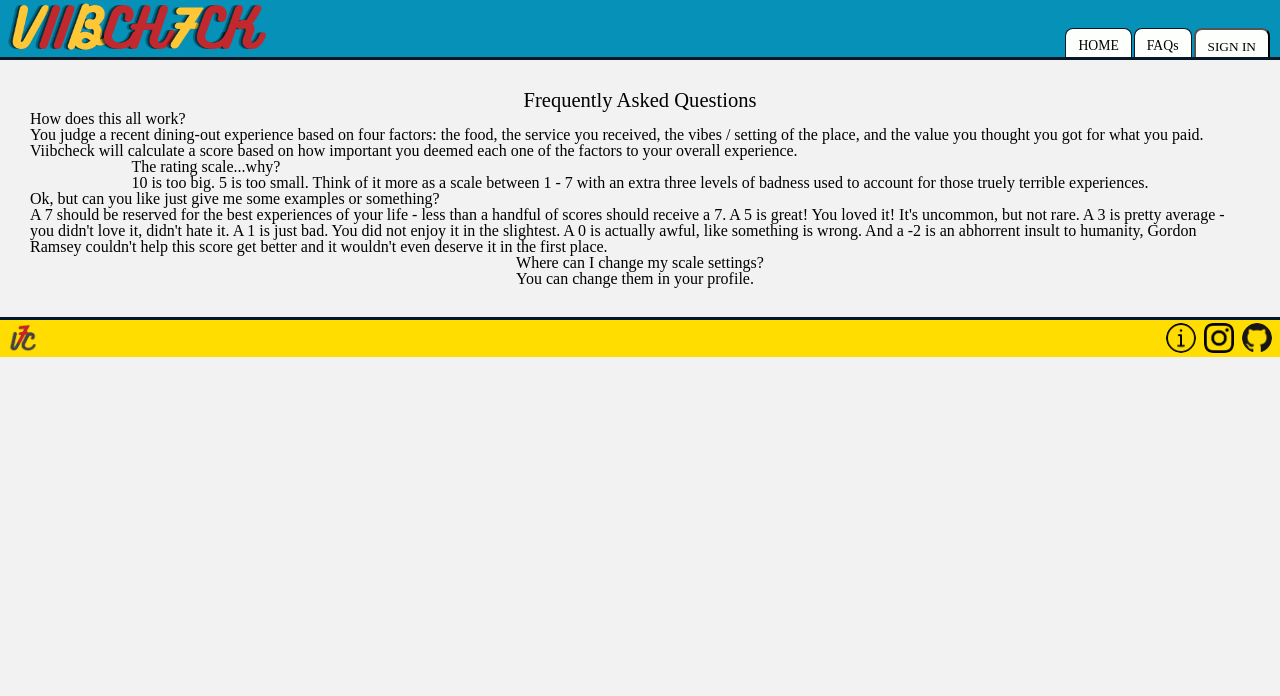
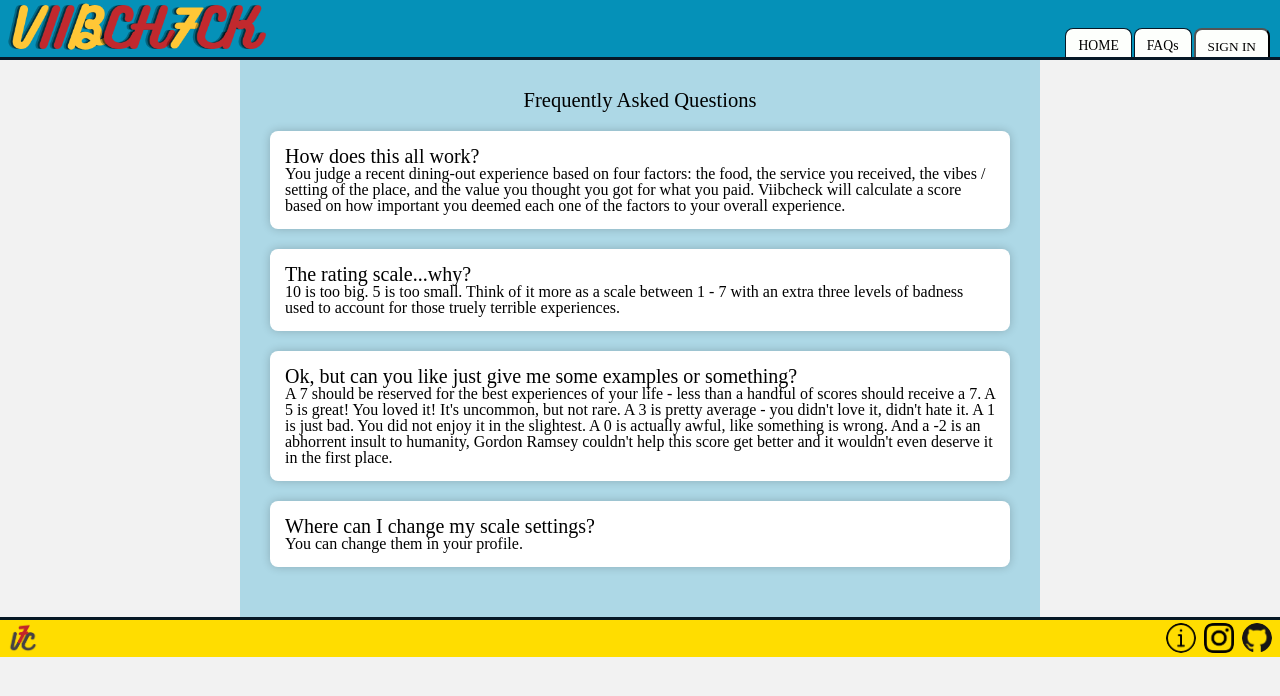
Before and after one commit to colefiscus/vibecheck, a React (Create React App) app: page /faqs in a window 1280 px wide. Shown: the top 696 px of the page. Built offline with nearby package versions, Linux system fonts and the light colour scheme; a web font is replaced by a local one.

Commit message:
Add FAQs and use styled components to add question

```diff
--- a/src/Components/FAQs/FAQ.js
+++ b/src/Components/FAQs/FAQ.js
@@ -1,19 +1,36 @@
 import React from 'react';
+import styled from 'styled-components/macro';
 
 const FAQ = ({ faq, index }) => {
   return (
-    <div
-      className={"open" + (faq.open ? "open" : "")}
+    <FAQWrapper
+      className={"faq" + (faq.open ? "open" : "")}
       key={index}
     >
-      <div className="faq-question">
+      <FAQQuestion className="faq-question">
         {faq.question}
-      </div>
+      </FAQQuestion>
       <div className="faq-answer">
         {faq.answer}
       </div>
-    </div>
+    </FAQWrapper>
   )
 }
 
+const FAQWrapper = styled.div`
+  background-color: #FFF;
+  padding: 15px;
+  margin: 20px auto;
+  border-radius: 8px;
+  box-shadow: 0px 0px 10px rgba(0, 0, 0, 0.2);
+`;
+
+const FAQQuestion = styled.div`
+  position: relative;
+  font-size: 20px;
+  padding-right: 80px;
+`;
+
+
+
 export default FAQ;
--- a/src/Views/Contact.js
+++ b/src/Views/Contact.js
@@ -9,7 +9,7 @@ import ContactMe from "../Components/EmailJS/ContactMe";
 
 const Contact = () => {
   return (
-    <ContactWrapper>
+    <ContactWrapper className="oogiee-boogie">
       <AboutWrapper style={{ "--alignment": "center" }}>
         <SocialWrapper>
           <h2>About Cole Fiscus |</h2>
--- a/src/Views/Faqs.js
+++ b/src/Views/Faqs.js
@@ -30,14 +30,20 @@ const Faqs = () => {
   return (
     <FaqsWrapper>
       <Title>Frequently Asked Questions</Title>
-      {faqs.map((faq, i) => {
-        return <FAQ faq={faq} index={i} />
-      })}
+      <div className="faqs">
+        {faqs.map((faq, i) => {
+          return <FAQ faq={faq} index={i} />
+        })}
+      </div>
     </FaqsWrapper>
   )
 }
 
 const FaqsWrapper = styled.main`
+  width: 100%;
+  max-width: 800px;
+  margin: 0 auto;
+  background-color: lightblue;
   display: flex;
   flex-direction: column;
   justify-content: center;
```
